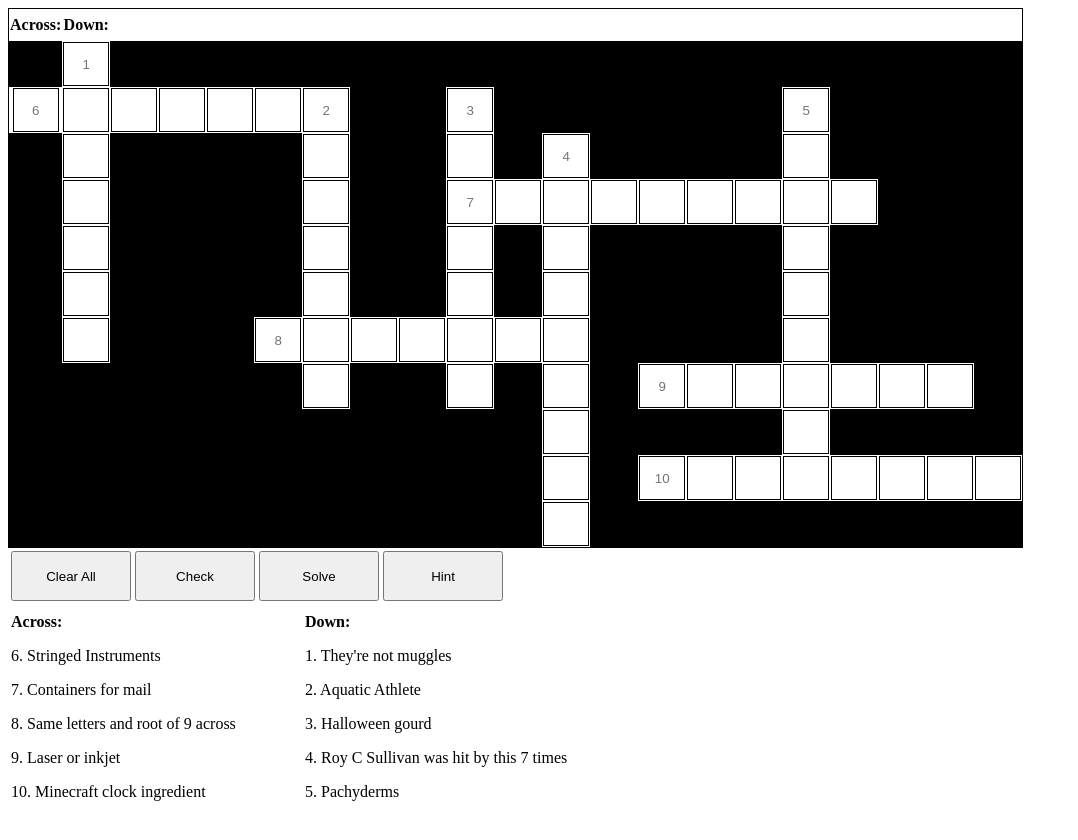
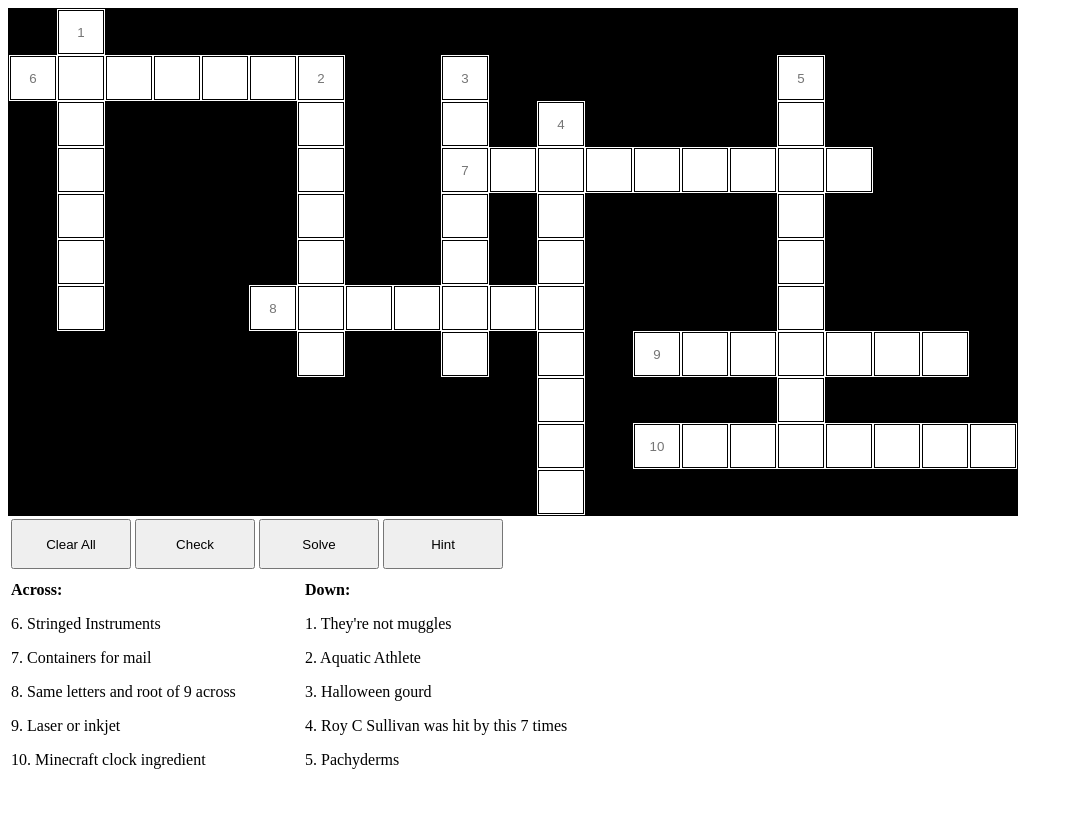
Before and after one commit to mebartsch/mebartsch.github.io, a Jekyll site: the page projects/Cross_Word/index.html, which Jekyll copies as it is, in a window 1280 px wide. Shown: the top 840 px of the page, without its empty margins (0-1078 px from the left). Built offline with Jekyll 4.4.1, drawn with Linux system fonts in a browser that asks for light colours.

Commit message:
Update index.html

```diff
--- a/projects/Cross_Word/index.html
+++ b/projects/Cross_Word/index.html
@@ -193,16 +193,12 @@ function solveClicked(){
 </script>
 </head>
 <body onload="initializeScreen()">
-
-<div id="leftBox">
-
-  <table id="puzzel">
-	  		<tr>
-			<td><strong>Across:</strong></td><td><strong>Down:</strong></td>
-		</tr>
-  </table>
-
-</div>
+<tr>
+  <div id="leftBox">
+    <table id="puzzel">
+    </table>
+  </div>
+</tr>
 
 <div id="rightBox">
   <table>
```
